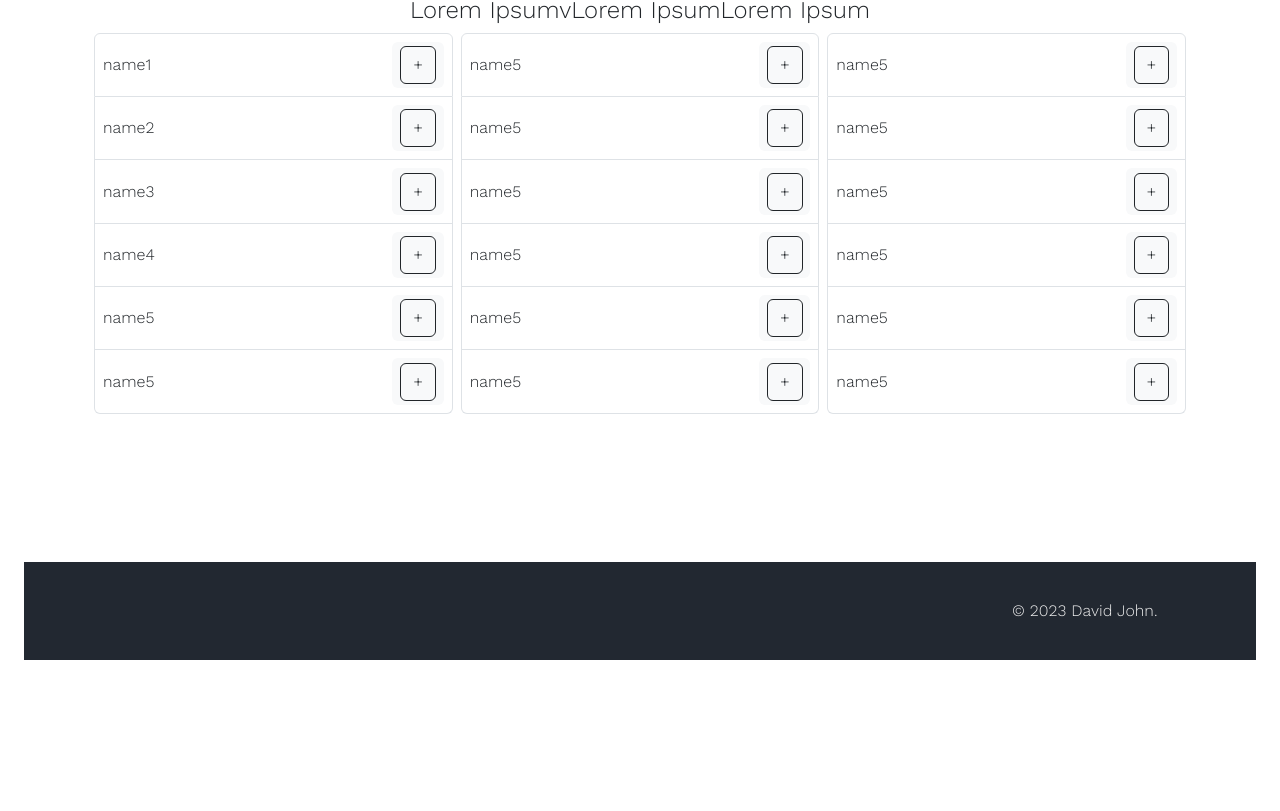
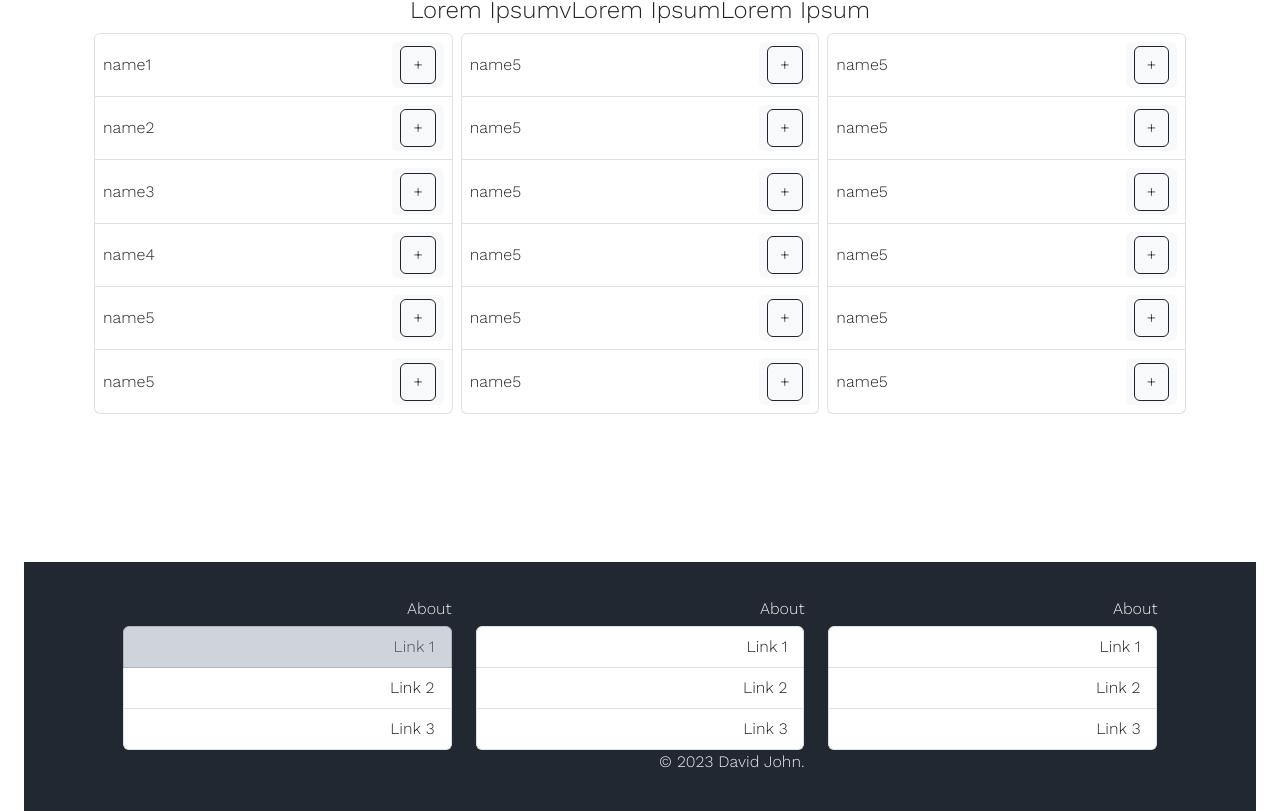
Before and after one commit to DavidJohnnnn/TimeTravel, a React (Create React App) app: page / in a window 1280 px wide. Shown: the part 1263-2074 px from the top of the page. Before the commit the page ends 1923 px from the top, so only its background shows below. Built offline with nearby package versions, Linux system fonts and the light colour scheme; a web font is replaced by a local one.

Commit message:
Currently using listgroup for links list

```diff
--- a/src/components/Footer.js
+++ b/src/components/Footer.js
@@ -1,6 +1,7 @@
 import Container from 'react-bootstrap/Container';
 import Row from 'react-bootstrap/Row';
 import Col from 'react-bootstrap/Col';
+import ListGroup from 'react-bootstrap/ListGroup';
 import './Footer.css';
 
 function Footer() {
@@ -8,15 +9,56 @@ function Footer() {
         <div className="bottomBox">
             <Container fluid className="bottomDiv">
                 <Row>
-
+                    <Col>
+                        <h6>About</h6>
+                        <ListGroup>
+                            <ListGroup.Item variant="dark" action href="#link1">
+                                Link 1
+                            </ListGroup.Item>
+                            <ListGroup.Item action href="#link2">
+                                Link 2
+                            </ListGroup.Item>
+                            <ListGroup.Item action href="">
+                                Link 3
+                            </ListGroup.Item>
+                        </ListGroup>
+                    </Col>
+                    <Col>
+                        <h6>About</h6>
+                        <ListGroup>
+                            <ListGroup.Item action href="#link1">
+                                Link 1
+                            </ListGroup.Item>
+                            <ListGroup.Item action href="#link2">
+                                Link 2
+                            </ListGroup.Item>
+                            <ListGroup.Item action href="">
+                                Link 3
+                            </ListGroup.Item>
+                        </ListGroup>
+                    </Col>
+                    <Col>
+                        <h6>About</h6>
+                        <ListGroup>
+                            <ListGroup.Item action href="#link1">
+                                Link 1
+                            </ListGroup.Item>
+                            <ListGroup.Item action href="#link2">
+                                Link 2
+                            </ListGroup.Item>
+                            <ListGroup.Item action href="">
+                                Link 3
+                            </ListGroup.Item>
+                        </ListGroup>
+                    </Col>
                 </Row>
                 <Row>
 
                 </Row>
                 <Row>
                     <Col></Col>
+                    <Col>© 2023 David John.</Col>
                     <Col></Col>
-                    <Col>© 2023 David John.</Col>
                 </Row>
             </Container>
         </div>
```
